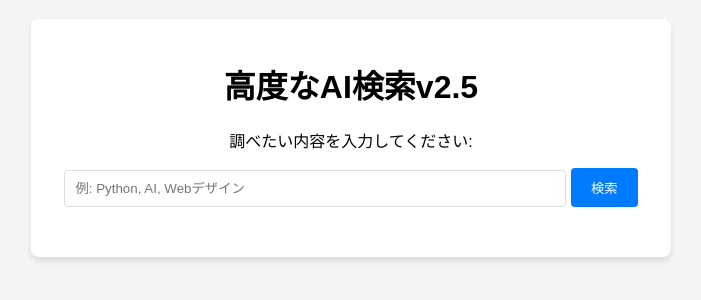
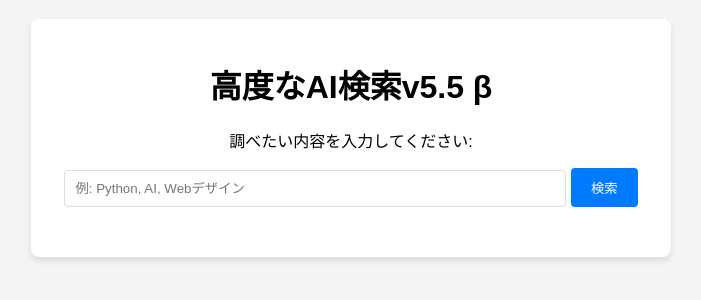
Before and after one commit to fuugafuu/v1.0, a plain HTML site: page index.html in a window 1280 px wide. Shown: the part 262-562 px from the top of the page, without its empty margins (289-990 px from the left). Drawn offline with Linux system fonts and the light colour scheme.

Commit message:
Update index.html

```diff
--- a/index.html
+++ b/index.html
@@ -3,12 +3,12 @@
 <head>
   <meta charset="UTF-8">
   <meta name="viewport" content="width=device-width, initial-scale=1.0">
-  <title>高度なAI検索v2.5</title>
+  <title>高度なAI検索 with 解説生成</title>
   <link rel="stylesheet" href="style.css">
 </head>
 <body>
   <div class="search-container">
-    <h1>高度なAI検索v2.5</h1>
+    <h1>高度なAI検索v5.5 β</h1>
     <p>調べたい内容を入力してください:</p>
     <input type="text" id="search-input" placeholder="例: Python, AI, Webデザイン">
     <button id="search-button">検索</button>
```
